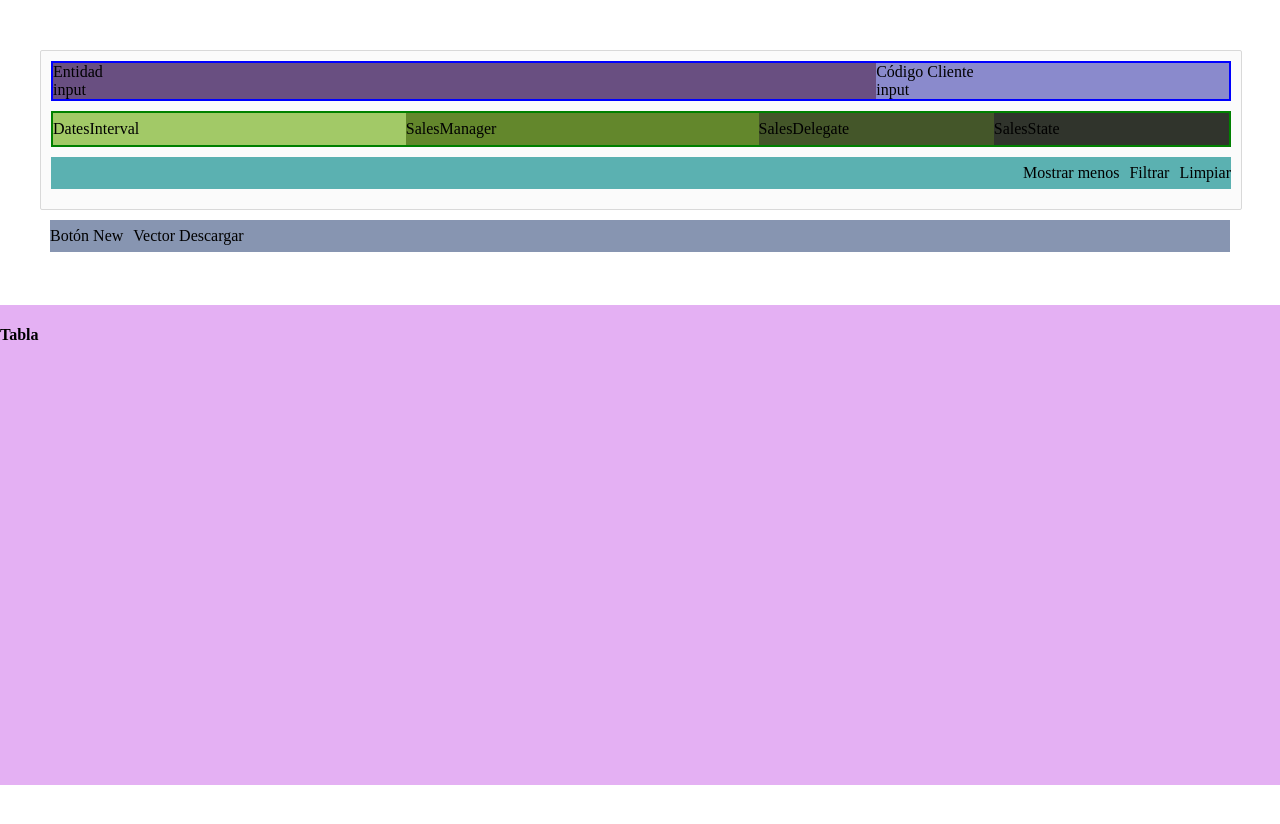
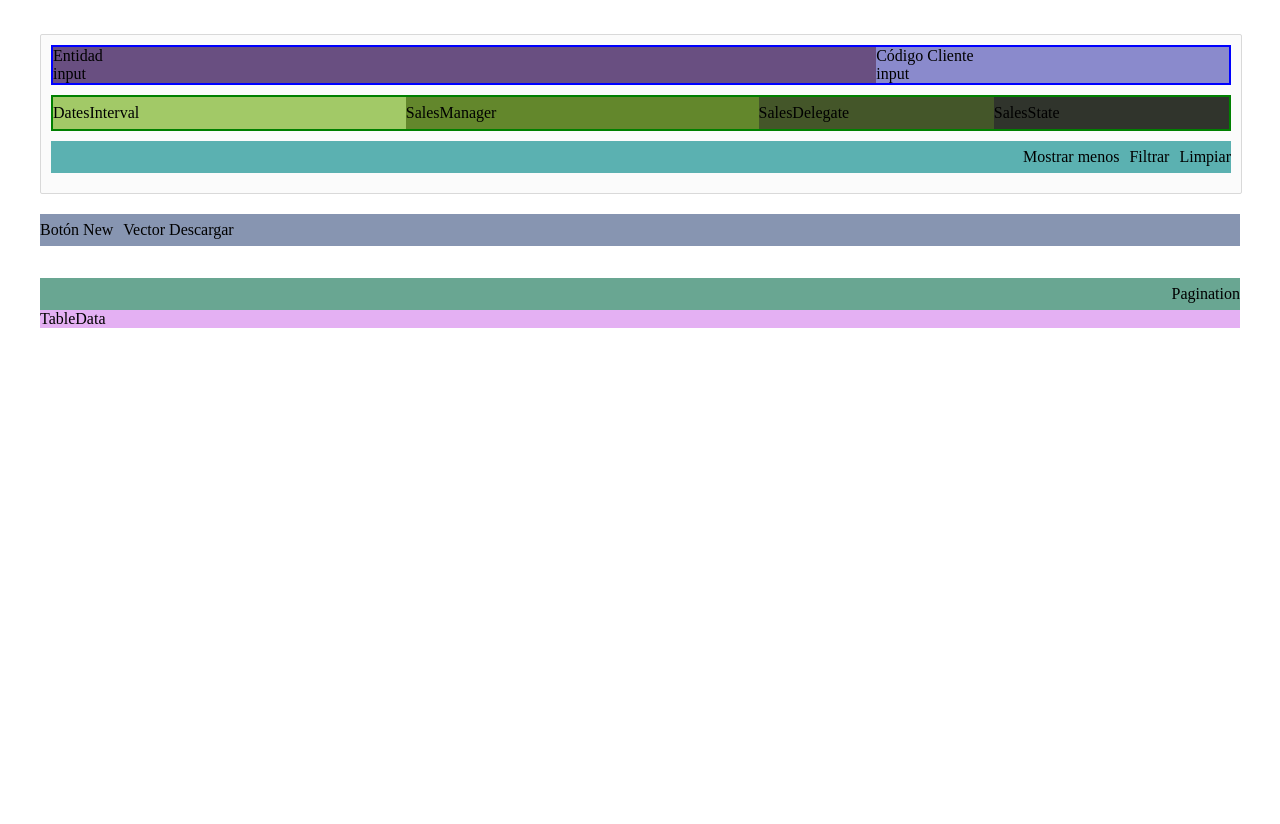
Before and after one commit to Aluonam/pantallaANT, a Next.js app: page /pantallaANT/screenPlanesDeCompra/ScreenPlanesDeCompra in a window 1280 px wide. Shown: the top 824 px of the page. Before the commit the page ends 800 px from the top, so only its background shows below. Built offline with nearby package versions, Linux system fonts and the light colour scheme.

Commit message:
fix css style and style pagination

```diff
--- a/pages/pantallaANT/screenPlanesDeCompra/ScreenPlanesDeCompra.module.css
+++ b/pages/pantallaANT/screenPlanesDeCompra/ScreenPlanesDeCompra.module.css
@@ -1,8 +1,8 @@
 .generalDiv{
-    width: 100vw;
     height: 100vh;
     display: flex;
     flex-wrap: wrap;
-    justify-content: center;
+    flex-direction: column;
+    padding: 20px 40px;
     background-color: white;
 }
--- a/pages/pantallaANT/screenPlanesDeCompra/components/filters/Filters.module.css
+++ b/pages/pantallaANT/screenPlanesDeCompra/components/filters/Filters.module.css
@@ -1,13 +1,12 @@
 .filters{
-    width: 100%;
-    height: 30%;
-    padding: 0px 40px;
+    display: flex;
+    flex-direction: column;
+    gap: 10px;
     background-color: rgb(255, 255, 255);
 }
 
 .filters_inputs{
     width: 100%;
-    /* height: 75%; */
     padding-bottom: 10px;
     background: #fbfbfb;
     border: 1px solid #d9d9d9;
@@ -19,5 +18,5 @@
     background-color: rgb(135, 149, 177);
     display: flex;
     align-items: center;
-    margin: 10px;
+    margin-top: 10px;
 }
--- a/pages/pantallaANT/screenPlanesDeCompra/components/table/Table.jsx
+++ b/pages/pantallaANT/screenPlanesDeCompra/components/table/Table.jsx
@@ -1,10 +1,13 @@
 import React from 'react'
 import styleTable from './Table.module.css'
+import Pagination from './tablecomponents/pagination/Pagination'
+import TableData from './tablecomponents/tableData/TableData'
 
 const Table = () => {
   return (
     <div className={styleTable.table}>
-    <h4>Tabla</h4>
+      <Pagination></Pagination>
+      <TableData></TableData>
     </div>
   )
 }
--- a/pages/pantallaANT/screenPlanesDeCompra/components/table/Table.module.css
+++ b/pages/pantallaANT/screenPlanesDeCompra/components/table/Table.module.css
@@ -1,6 +1,4 @@
 
 .table{
-    width: 100%;
-    height: 60%;
     background-color: rgb(228, 176, 243);
 }
--- /dev/null
+++ b/pages/pantallaANT/screenPlanesDeCompra/components/table/tablecomponents/pagination/Pagination.jsx
@@ -0,0 +1,10 @@
+import React from 'react'
+import stylePagination from './Pagination.module.css'
+
+const Pagination = () => {
+  return (
+    <div className={stylePagination.pagination}>Pagination</div>
+  )
+}
+
+export default Pagination
--- /dev/null
+++ b/pages/pantallaANT/screenPlanesDeCompra/components/table/tablecomponents/pagination/Pagination.module.css
@@ -0,0 +1,8 @@
+
+.pagination{
+    background-color: rgb(105, 166, 146);
+    height: 32px;
+    display: flex;
+    align-items: center;
+    justify-content: flex-end;
+}
--- /dev/null
+++ b/pages/pantallaANT/screenPlanesDeCompra/components/table/tablecomponents/tableData/TableData.jsx
@@ -0,0 +1,9 @@
+import React from 'react'
+
+const TableData = () => {
+  return (
+    <div>TableData</div>
+  )
+}
+
+export default TableData
--- a/pages/pantallaANT/screenPlanesDeCompra/components/title/Title.module.css
+++ b/pages/pantallaANT/screenPlanesDeCompra/components/title/Title.module.css
@@ -1,11 +1,6 @@
 
 .title{
-    width: 100%;
-    /* height: 10%; */
-    /* min-height: 100px; */
     background-color: rgb(255, 255, 255);
-    /* background-color: rgb(176, 243, 221); */
-    padding: 20px 40px 0px;
 }
 
 .title_h2{
```
Also changed, not shown: pages/pantallaANT/screenPlanesDeCompra/components/table/tablecomponents/tableData/TableData.module.css (added).
